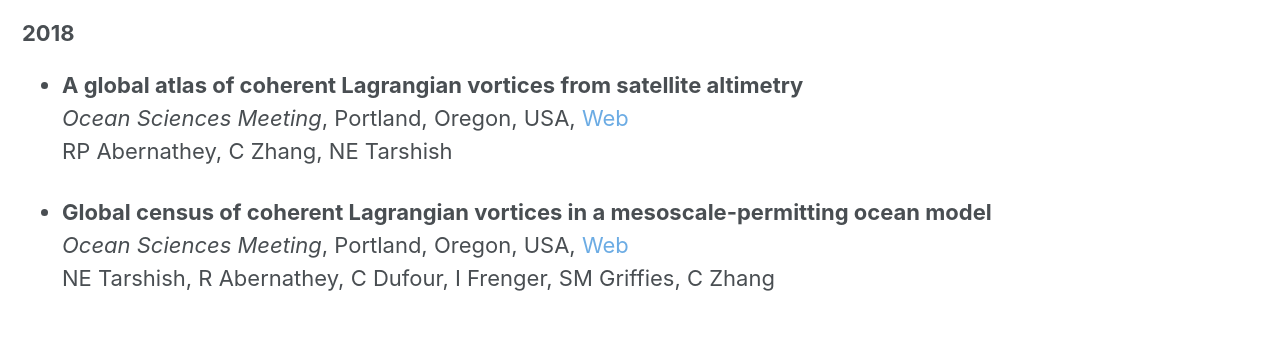
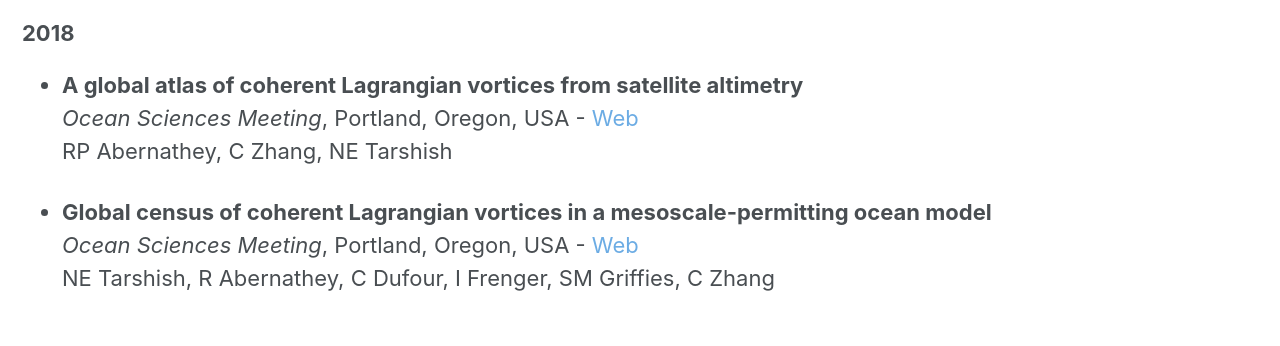
Before and after one commit to ci-zhang/ci-zhang.github.io, a Jekyll site: the page built from _pages/abstracts.md, in a window 1280 px wide. Shown: the part 209-555 px from the top of the page. Built offline with Jekyll 4.4.1, drawn with Linux system fonts in a browser that asks for light colours; nearby versions of some CDN libraries; a style sheet for code colours, icons or effects is not loaded.

```diff
--- a/_pages/abstracts.md
+++ b/_pages/abstracts.md
@@ -8,12 +8,12 @@ layout: space
 ### 2018
 
 *  **A global atlas of coherent Lagrangian vortices from satellite altimetry**
-   *Ocean Sciences Meeting*, Portland, Oregon, USA, [Web][w1]
+   *Ocean Sciences Meeting*, Portland, Oregon, USA - [Web][w1]
    RP Abernathey, C Zhang, NE Tarshish
 
    [w1]: https://agu.confex.com/agu/os18/preliminaryview.cgi/Paper320231.html
 *  **Global census of coherent Lagrangian vortices in a mesoscale-permitting ocean model**
-   *Ocean Sciences Meeting*, Portland, Oregon, USA, [Web][w2]
+   *Ocean Sciences Meeting*, Portland, Oregon, USA - [Web][w2]
    NE Tarshish, R Abernathey, C Dufour, I Frenger, SM Griffies, C Zhang
 
    [w2]: https://agu.confex.com/agu/os18/preliminaryview.cgi/Paper321716.html
```
Also changed, not shown: _pages/papers.md (+1 -1 lines).
